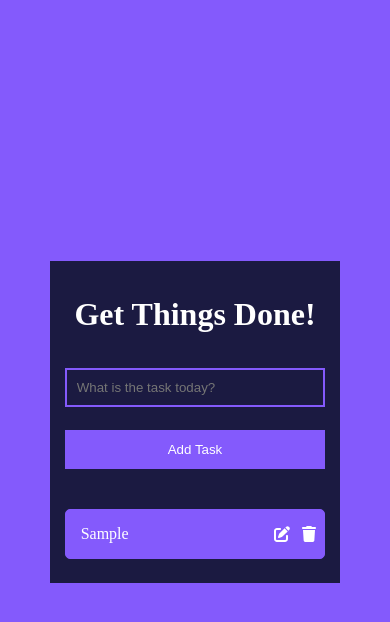
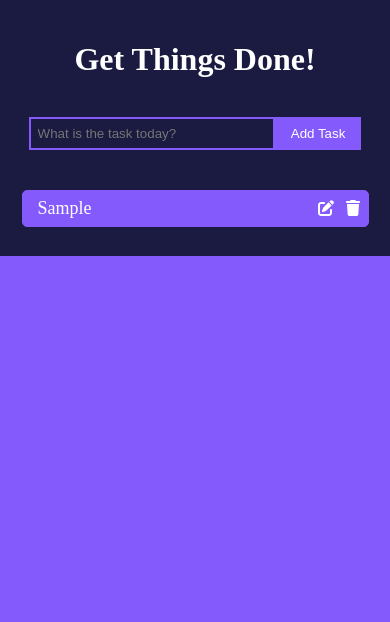
Before and after one commit to MariaWadih/todo-list, a React (Create React App) app: page / in a window 390 px wide. Both pictures are taken after typing "Sample" into the empty fields and a click on the button "Add Task". Shown: the top 622 px of the page. Built offline with nearby package versions, Linux system fonts and the light colour scheme.

Commit message:
Update App.css

```diff
--- a/src/App.css
+++ b/src/App.css
@@ -1,73 +1,53 @@
-/* Global styles */
-html, body {
-  margin: 0;
-  padding: 0;
-  width: 100%;
-  height: auto;
-  box-sizing: border-box;
-  overflow-x: hidden; /* 🔒 Prevent horizontal scroll */
-}
-
 body {
   background-color: #845AFC;
   display: flex;
-  justify-content: center;
-  min-height: 100vh;   /* Allows scrolling if needed */
-  padding: 20px;
+  justify-content: center;  /* center horizontally */
+  height: 100vh;
+  margin: 5%;
 }
 
-/* Main container */
 .container {
   text-align: center;
   background-color: #1B1A41;
   color: white;
   padding: 5%;
-  width: 100%;
-  max-width: 500px;      /* Responsive width */
-  box-sizing: border-box;
+  width: 500px;             /* set a reasonable fixed width */
+  box-sizing: border-box;  /* so padding doesn't overflow */
 }
+form input,form button {
+  border: 2px solid #845AFC;
+ color: white;
+ padding: 2%;
+ margin-top: 5%;
 
-/* Input and button styling */
-form input,
-form button {
-  border: 2px solid #845AFC;
-  color: white;
-  padding: 2%;
-  margin-top: 5%;
 }
-
 form input {
-  background-color: #1B1A41;
-  width: 75%;
+   background-color: #1B1A41;
+   width: 75%;          /* full width */
 }
-
 form button {
   background-color: #845AFC;
   cursor: pointer;
 }
-
 .todo-form {
   margin-bottom: 40px;
 }
-
 .todo-form input {
   outline: none;
 }
-
-/* Todo styling */
 .todo {
   display: flex;
   justify-content: space-between;
   align-items: center;
   padding-left: 10px;
   padding-right: 10px;
-  background-color: #845AFC;
+  background-color:#845AFC;
   border: 1px solid #845AFC;
   color: white;
-  margin: 10px 0;
-  cursor: pointer;
-  border-radius: 5px;
-  word-break: break-word;  /* ✅ Prevent overflow on long text */
+  margin: 10px;
+  margin-top: 20px;
+  cursor: pointer; /* Change cursor to pointer for better UX */
+  border-radius: 5px; /* Optional: to give a rounded corner effect */
 }
 
 .todo-icons {
@@ -79,63 +59,72 @@ form button {
   margin-left: 5px;
   cursor: pointer;
 }
-
 .todo p {
-  margin: 10px 0;
+  margin-top: 10px;
+  margin-bottom: 10px;
   font-size: 18px;
 }
-
 .todo-task.completed {
   text-decoration: line-through;
-  color: gray;
+  color: gray; /* Optional: to visually indicate it's completed */
 }
 
-/* Mobile responsiveness */
 @media (max-width: 600px) {
+  html, body {
+    margin: 0;
+    padding: 0;
+    width: 100%;
+    height: auto;
+    box-sizing: border-box;
+    overflow-x: hidden;
+  }
+
   body {
+    display: flex;
     flex-direction: column;
     align-items: center;
-    padding: 10px;
+    background-color: #845AFC;
   }
 
   .container {
-    width: 100%;         /* ✅ Replaced 100vw */
+    width: 100vw;                 /* Force full viewport width */
     padding: 5%;
     box-sizing: border-box;
-  }
-
-  form {
-    display: flex;
-    flex-wrap: wrap;
-    gap: 10px;
-    justify-content: center;
+    background-color: #1B1A41;
   }
 
   form input {
-    width: 100%;
-    padding: 10px;
+    width: 65%;
+    padding: 2%;
   }
 
   form button {
-    width: 100%;
-    padding: 10px;
+    padding: 2% 4%;
   }
 
   .todo {
     flex-direction: row;
     align-items: center;
     justify-content: space-between;
-    padding: 8px;
-    margin: 10px 0;
+    padding-left: 8px;
+    padding-right: 8px;
+    margin-right: 2px;
+    margin-left: 2px;
+  }
+
+  .todo-icons {
+    display: flex;
+    align-items: center;
   }
 
   .todo-icons svg {
     margin-left: 2px;
+    cursor: pointer;
   }
 
   .todo p {
     margin: 0;
-    font-size: 16px;
+    font-size: 18px;
     padding: 7px;
   }
 }
```
